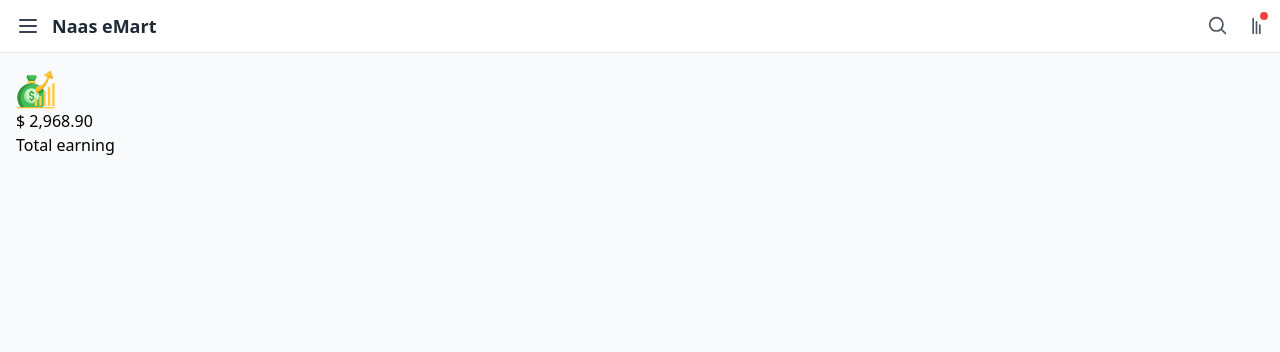
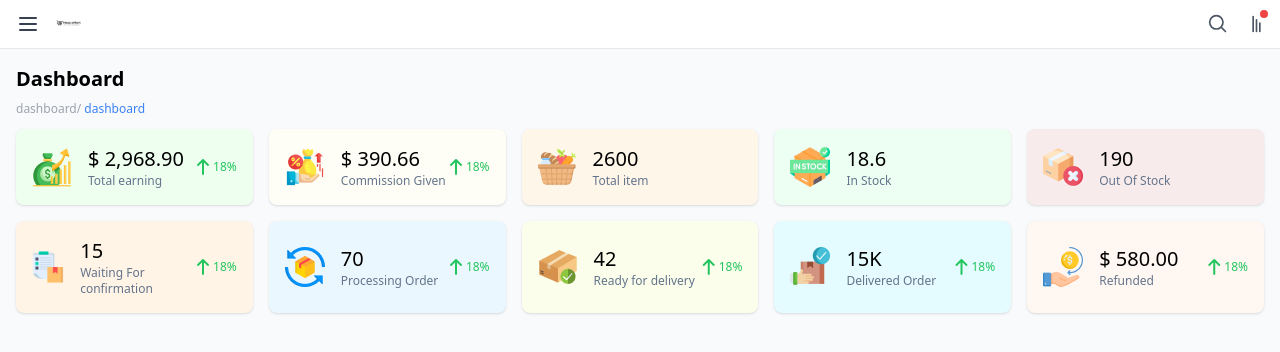
Before and after one commit to nadiaislam00/Responsive-Admin-Dashboard, a plain HTML site: page index.html in a window 1280 px wide. Drawn offline with nearby package versions, Linux system fonts and the light colour scheme.

Commit message:
cards created

```diff
--- a/index.html
+++ b/index.html
@@ -4,6 +4,7 @@
   <meta charset="UTF-8" />
   <meta name="viewport" content="width=device-width, initial-scale=1.0" />
   <script src="https://cdn.tailwindcss.com"></script>
+  <link rel="stylesheet" href="https://cdnjs.cloudflare.com/ajax/libs/font-awesome/7.0.1/css/all.min.css" integrity="sha512-2SwdPD6INVrV/lHTZbO2nodKhrnDdJK9/kg2XD1r9uGqPo1cUbujc+IYdlYdEErWNu69gVcYgdxlmVmzTWnetw==" crossorigin="anonymous" referrerpolicy="no-referrer" />
   <title>Naas eMart Dashboard</title>
 </head>
 
@@ -15,8 +16,9 @@
 
     <!-- LEFT -->
     <div class="flex items-center gap-3">
+
       <!-- Hamburger -->
-      <button onclick="openSidebar()">
+      <button onclick="openSidebar()" class="flex items-center">
         <svg class="w-6 h-6 text-gray-700" fill="none" stroke="currentColor"
           viewBox="0 0 24 24">
           <path stroke-linecap="round" stroke-linejoin="round" stroke-width="2"
@@ -24,16 +26,19 @@
         </svg>
       </button>
 
-      <!-- Brand -->
-      <span class="text-lg font-semibold text-gray-800">
-        Naas eMart
-      </span>
+      <!-- Brand Logo -->
+      <img
+        src="assets/main logo.png"
+        alt="Naas eMart"
+        class="h-6 max-w-[250px] object-contain"
+      />
     </div>
 
     <!-- RIGHT -->
     <div class="flex items-center gap-4">
+
       <!-- Search -->
-      <button>
+      <button class="flex items-center">
         <svg class="w-5 h-5 text-gray-600" fill="none" stroke="currentColor"
           viewBox="0 0 24 24">
           <path stroke-linecap="round" stroke-linejoin="round" stroke-width="2"
@@ -42,7 +47,7 @@
       </button>
 
       <!-- Notification -->
-      <button class="relative">
+      <button class="relative flex items-center">
         <svg class="w-5 h-5 text-gray-600" fill="none" stroke="currentColor"
           viewBox="0 0 24 24">
           <path stroke-linecap="round" stroke-linejoin="round" stroke-width="2"
@@ -50,10 +55,12 @@
         </svg>
         <span class="absolute -top-1 -right-1 w-2 h-2 bg-red-500 rounded-full"></span>
       </button>
+
     </div>
 
   </div>
 </header>
+
 
 <!-- ================= OVERLAY ================= -->
 <div id="overlay"
@@ -68,7 +75,7 @@
 
   <!-- Sidebar Header -->
   <div class="flex items-center justify-between px-4 py-4 border-b border-slate-700">
-    <span class="text-lg font-semibold">Naas eMart</span>
+    <span class="text-lg font-semibold"><img src="assets/nM logo.png" alt="" srcset=""></span>
     <button onclick="closeSidebar()" class="text-xl text-gray-400">&times;</button>
   </div>
 
@@ -159,19 +166,154 @@
 
 <!-- ================= MAIN ================= -->
 <main class="p-4">
- <div class="card">
-    <div class="left-side">
+    <div class="dash-content mb-3">
+        <div class="left-content">
+            <h4 class="text-xl font-semibold mb-2">Dashboard</h4>
+            <p class="text-gray-400 text-xs">dashboard/ <span class="text-blue-500 text-xs">dashboard</span></p>
+
+        </div>
+        <div class="right-content"></div>
+    </div>
+ <div class="cards grid-cols-1 md:grid-cols-2 lg:grid-cols-5 xl:grid-cols-5 gap-4 grid">
+    <div class="card flex items-center justify-between bg-[#EEFFF0] p-4 rounded-lg shadow">
+    <div class="left-side flex items-center gap-4">
 <div class="logo">
 <img src="assets/Earning.png">
 </div>
 <div class="content">
-<h4>$ 2,968.90</h4>
-<p>Total earning</p>
+<h4 class="text-xl">$ 2,968.90</h4>
+<p class="text-[#64748B] text-xs">Total earning</p>
 </div>
     </div>
-    <div class="right-side">
+    <div class="right-side flex items-center">
+<i class="fa-solid fa-arrow-up text-green-500"></i>
+<p class="text-green-500 text-xs">18%</p>
+    </div>
+ </div>
+  <div class="card flex items-center justify-between bg-[#FFFEF6] p-4 rounded-lg shadow">
+    <div class="left-side flex items-center gap-4">
+<div class="logo">
+<img src="assets/Commission.png">
+</div>
+<div class="content">
+<h4 class="text-xl">$ 390.66</h4>
+<p class="text-[#64748B] text-xs">Commission Given</p>
+</div>
+    </div>
+    <div class="right-side flex items-center">
+<i class="fa-solid fa-arrow-up text-green-500"></i>
+<p class="text-green-500 text-xs">18%</p>
+    </div>
+ </div>
+  <div class="card flex items-center justify-between bg-[#FFF6EA] p-4 rounded-lg shadow">
+    <div class="left-side flex items-center gap-4">
+<div class="logo">
+<img src="assets/Group.png">
+</div>
+<div class="content">
+<h4 class="text-xl">2600</h4>
+<p class="text-[#64748B] text-xs">Total item</p>
+</div>
+    </div>
 
+ </div>
+  <div class="card flex items-center justify-between bg-[#EDFFF3] p-4 rounded-lg shadow">
+    <div class="left-side flex items-center gap-4">
+<div class="logo">
+<img src="assets/In stock.png">
+</div>
+<div class="content">
+<h4 class="text-xl">18.6</h4>
+<p class="text-[#64748B] text-xs">In Stock</p>
+</div>
     </div>
+ </div>
+  <div class="card flex items-center justify-between bg-[#F8EBEC] p-4 rounded-lg shadow">
+    <div class="left-side flex items-center gap-4">
+<div class="logo">
+<img src="assets/Out of stock.png">
+</div>
+<div class="content">
+<h4 class="text-xl">190</h4>
+<p class="text-[#64748B] text-xs">Out Of Stock</p>
+</div>
+    </div>
+ </div>
+  <div class="card flex items-center justify-between bg-[#FFF4E6] p-4 rounded-lg shadow">
+    <div class="left-side flex items-center gap-4">
+<div class="logo">
+<img src="assets/Waiting For confirmation.png">
+</div>
+<div class="content">
+<h4 class="text-xl">15</h4>
+<p class="text-[#64748B] text-xs">Waiting For confirmation</p>
+</div>
+    </div>
+    <div class="right-side flex items-center">
+<i class="fa-solid fa-arrow-up text-green-500"></i>
+<p class="text-green-500 text-xs">18%</p>
+    </div>
+ </div>
+  <div class="card flex items-center justify-between bg-[#EBF7FF] p-4 rounded-lg shadow">
+    <div class="left-side flex items-center gap-4">
+<div class="logo">
+<img src="assets/Processing Order.png">
+</div>
+<div class="content">
+<h4 class="text-xl">70</h4>
+<p class="text-[#64748B] text-xs">Processing Order</p>
+</div>
+    </div>
+    <div class="right-side flex items-center">
+<i class="fa-solid fa-arrow-up text-green-500"></i>
+<p class="text-green-500 text-xs">18%</p>
+    </div>
+ </div>
+  <div class="card flex items-center justify-between bg-[#FAFEEB] p-4 rounded-lg shadow">
+    <div class="left-side flex items-center gap-4">
+<div class="logo">
+<img src="assets/Ready for delivery.png">
+</div>
+<div class="content">
+<h4 class="text-xl">42</h4>
+<p class="text-[#64748B] text-xs">Ready for delivery</p>
+</div>
+    </div>
+    <div class="right-side flex items-center">
+<i class="fa-solid fa-arrow-up text-green-500"></i>
+<p class="text-green-500 text-xs">18%</p>
+    </div>
+ </div>
+  <div class="card flex items-center justify-between bg-[#E4FBFF] p-4 rounded-lg shadow">
+    <div class="left-side flex items-center gap-4">
+<div class="logo">
+<img src="assets/Delivered.png">
+</div>
+<div class="content">
+<h4 class="text-xl">15K</h4>
+<p class="text-[#64748B] text-xs">Delivered Order</p>
+</div>
+    </div>
+    <div class="right-side flex items-center">
+<i class="fa-solid fa-arrow-up text-green-500"></i>
+<p class="text-green-500 text-xs">18%</p>
+    </div>
+ </div>
+  <div class="card flex items-center justify-between bg-[#FFF7F1] p-4 rounded-lg shadow">
+    <div class="left-side flex items-center gap-4">
+<div class="logo">
+<img src="assets/Refunded.png">
+</div>
+<div class="content">
+<h4 class="text-xl">$ 580.00</h4>
+<p class="text-[#64748B] text-xs">Refunded</p>
+</div>
+    </div>
+    <div class="right-side flex items-center">
+<i class="fa-solid fa-arrow-up text-green-500"></i>
+<p class="text-green-500 text-xs">18%</p>
+    </div>
+ </div>
  </div>
 </main>
 
```
Also changed, not shown: assets/Naas e-mart Logo For Vendor new.png (deleted), assets/Waiting For confirmation.png (added), assets/main logo.png (added), assets/nM logo.png (added).
